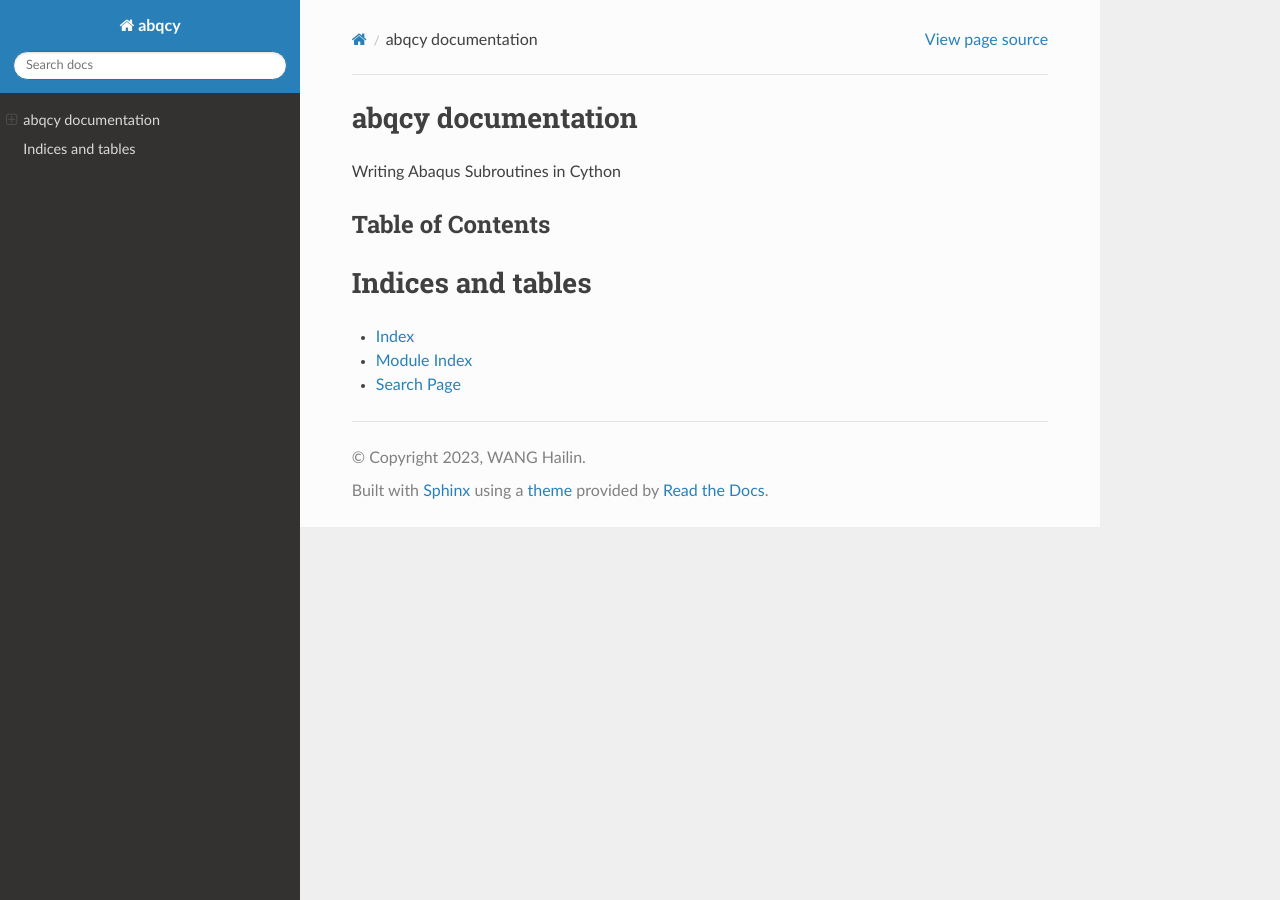
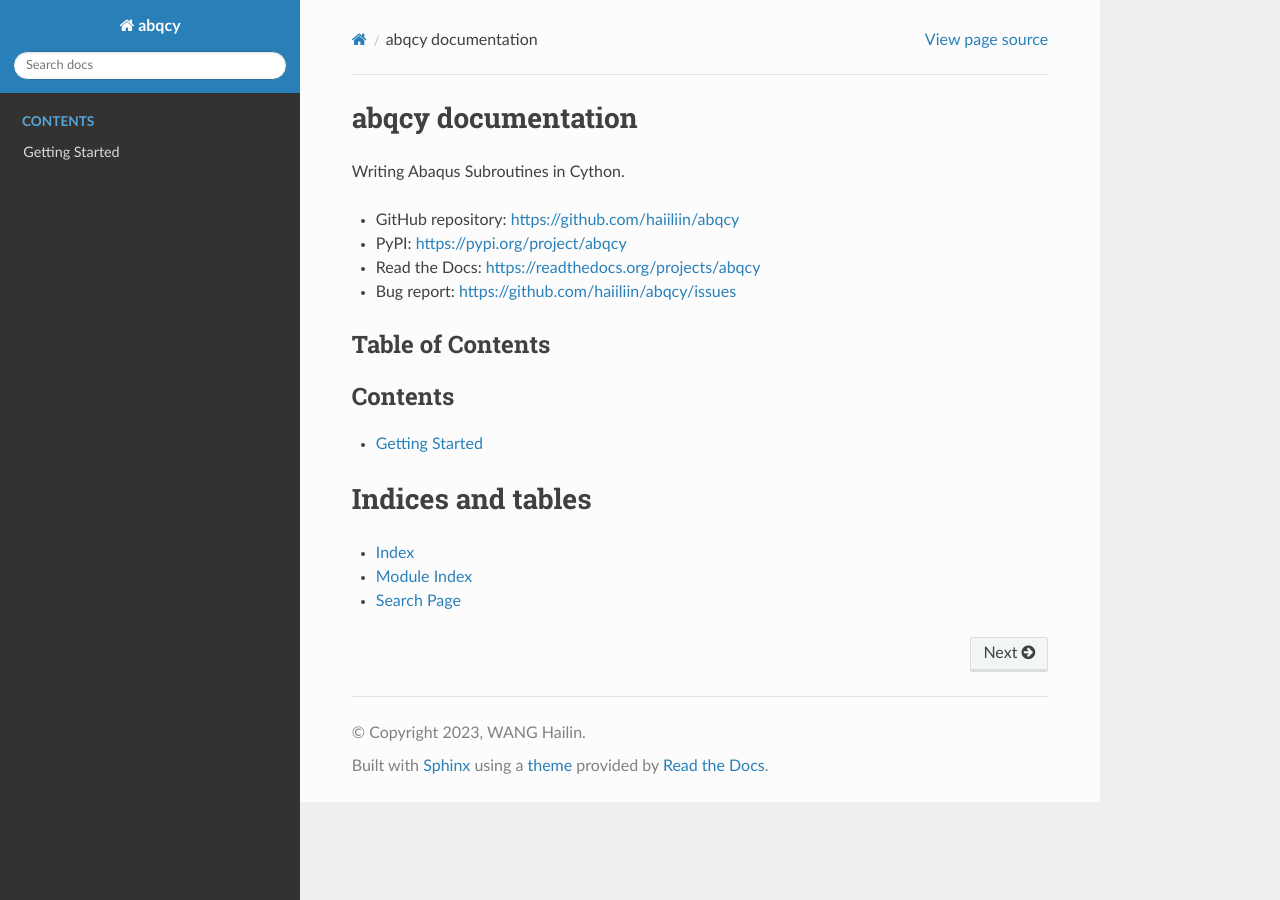
Before and after one commit to haiiliin/abqcy, a Sphinx documentation site: the page built from docs/index.md, in a window 1280 px wide. Built offline with Sphinx 7.4.7 and the Read the Docs theme 2.0.0, drawn with Linux system fonts in a browser that asks for light colours; pages that are not in the unit, such as notebooks, are missing from menus.

Commit message:
Add getting-started docs

````diff
--- a/docs/conf.py
+++ b/docs/conf.py
@@ -33,6 +33,7 @@ extensions = [
     "sphinx_autodoc_typehints",
     "sphinx_copybutton",
     "sphinx_codeautolink",
+    "sphinx_design",
     "hoverxref.extension",
     "autoapi.extension",
 ]
--- a/docs/index.md
+++ b/docs/index.md
@@ -1,13 +1,19 @@
 # abqcy documentation
 
-Writing Abaqus Subroutines in Cython
+Writing Abaqus Subroutines in Cython.
+
+- GitHub repository: <https://github.com/haiiliin/abqcy>
+- PyPI: <https://pypi.org/project/abqcy>
+- Read the Docs: <https://readthedocs.org/projects/abqcy>
+- Bug report: <https://github.com/haiiliin/abqcy/issues>
 
 ## Table of Contents
 
 ```{toctree}
-:caption: User Manual
+:caption: Contents
 :maxdepth: 1
 
+getting-started
 autoapi/index
 ```
 
--- a/pyproject.toml
+++ b/pyproject.toml
@@ -36,6 +36,7 @@ dependencies = [
 dev = [
     "black",
     "coverage",
+    "cython",
     "isort",
     "pre-commit",
     "pytest",
@@ -45,8 +46,9 @@ docs = [
     "myst-parser",
     "sphinx",
     "sphinx-autoapi",
+    "sphinx-autodoc-typehints",
     "sphinx-codeautolink",
-     "sphinx-copybutton",
+    "sphinx-copybutton",
     "sphinx-design",
     "sphinx-hoverxref",
     "sphinx-rtd-theme",
````
Also changed, not shown: docs/getting-started.md (added, +70 -0 lines).
